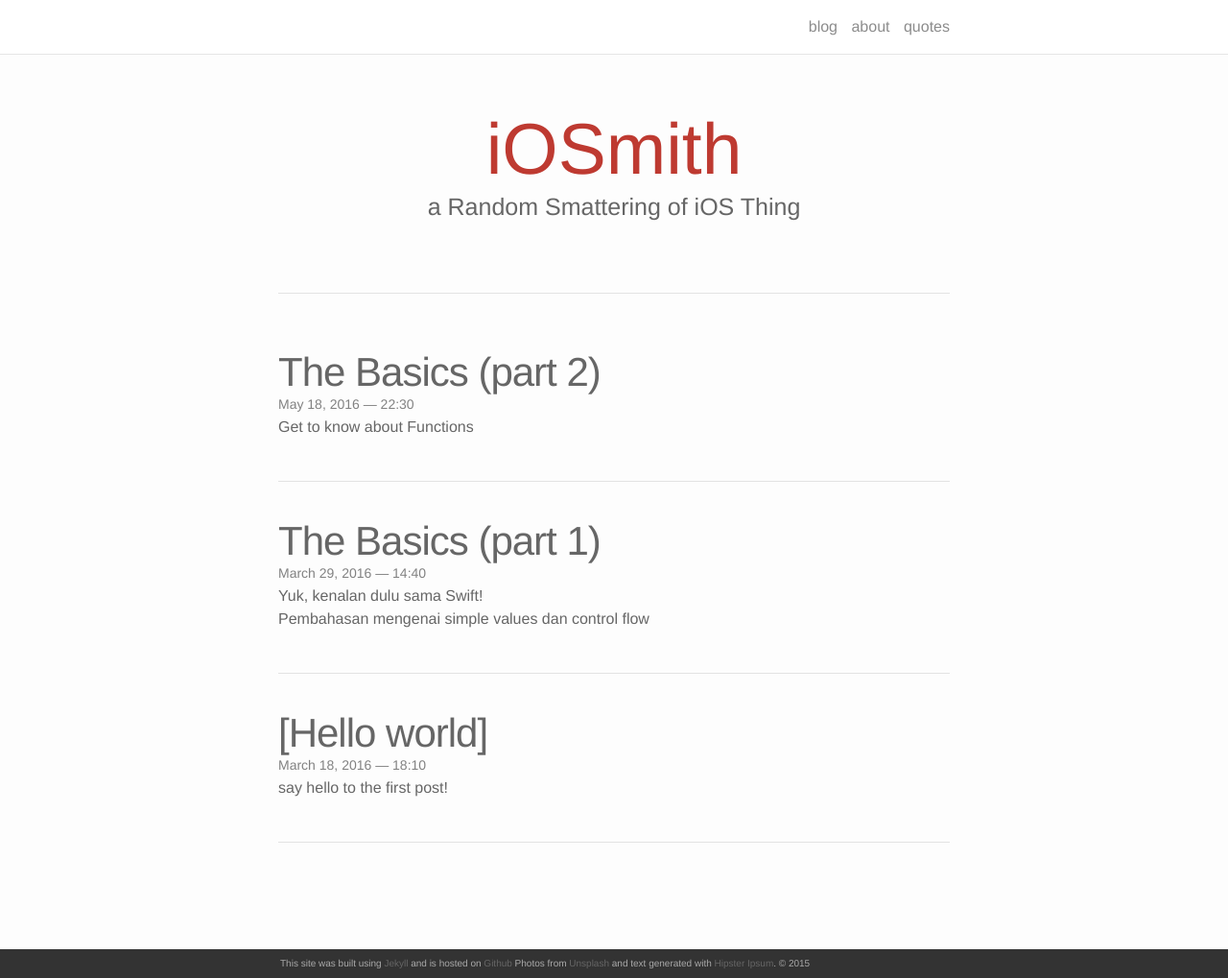
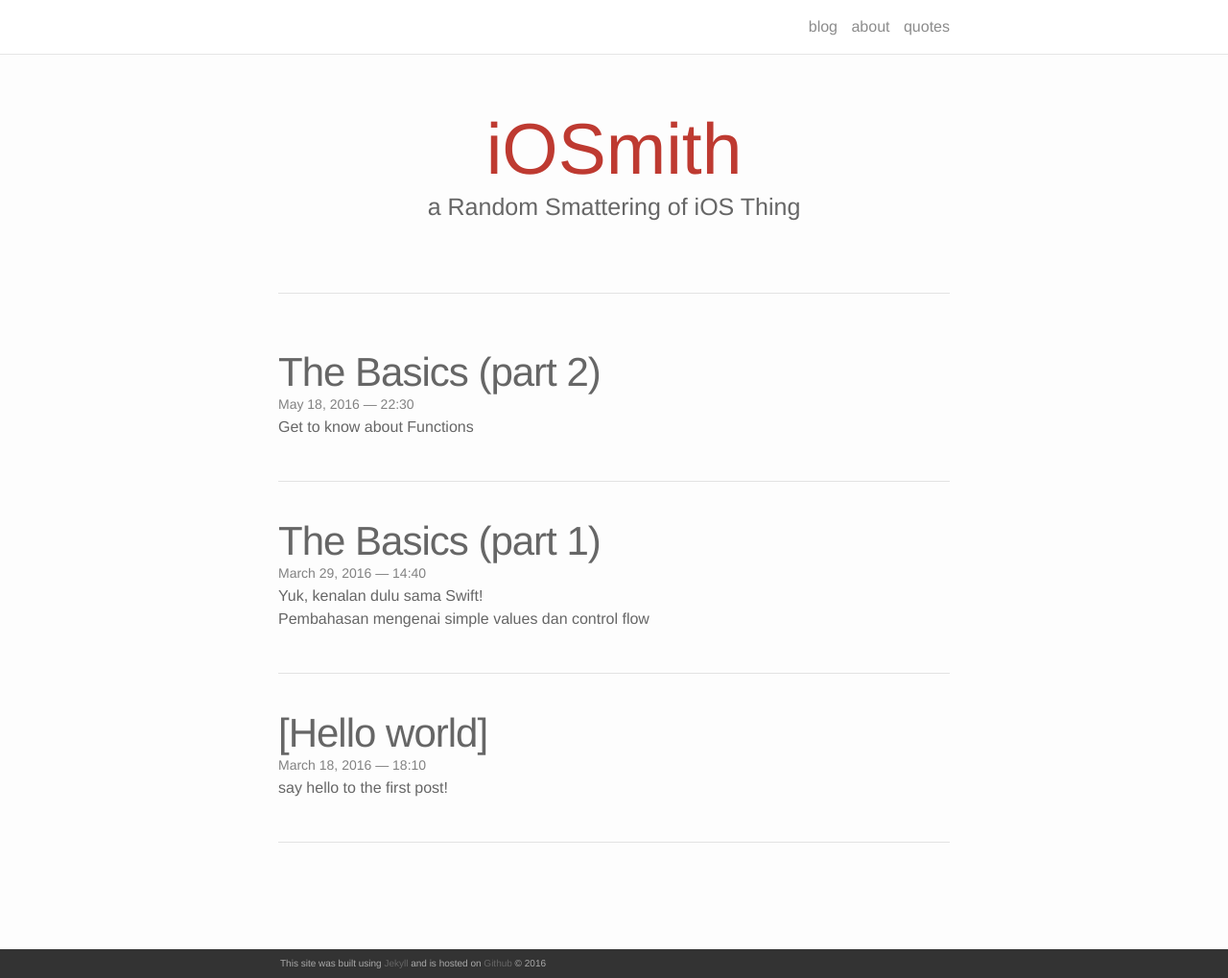
Before and after one commit to mnuruddin/mnuruddin.github.io, a Jekyll site: the page built from index.html, in a window 1280 px wide and 1019 px high. Shown: the whole window at 96% size. Built offline with Jekyll 4.4.1, drawn with Linux system fonts in a browser that asks for light colours; nearby versions of some CDN libraries; the list of posts is cut into pages by our own code.

Commit message:
Fix footer view.

```diff
--- a/_includes/footer.html
+++ b/_includes/footer.html
@@ -1,7 +1,7 @@
 <footer class="site-footer">
 
   <div class="wrapper">
-  	<p>This site was built using <a href="http://jekyllrb.com" target="_blank">Jekyll</a> and is hosted on <a href="https://github.com" target="_blank">Github</a> Photos from <a href="https://unsplash.com" target="_blank">Unsplash</a> and text generated with <a href="http://hipsum.co" target="_blank">Hipster Ipsum</a>. &#169; 2015</p>
+  	<p>This site was built using <a href="http://jekyllrb.com" target="_blank">Jekyll</a> and is hosted on <a href="https://github.com" target="_blank">Github</a> &#169; 2016</p>
   </div>
 
 </footer>
```
